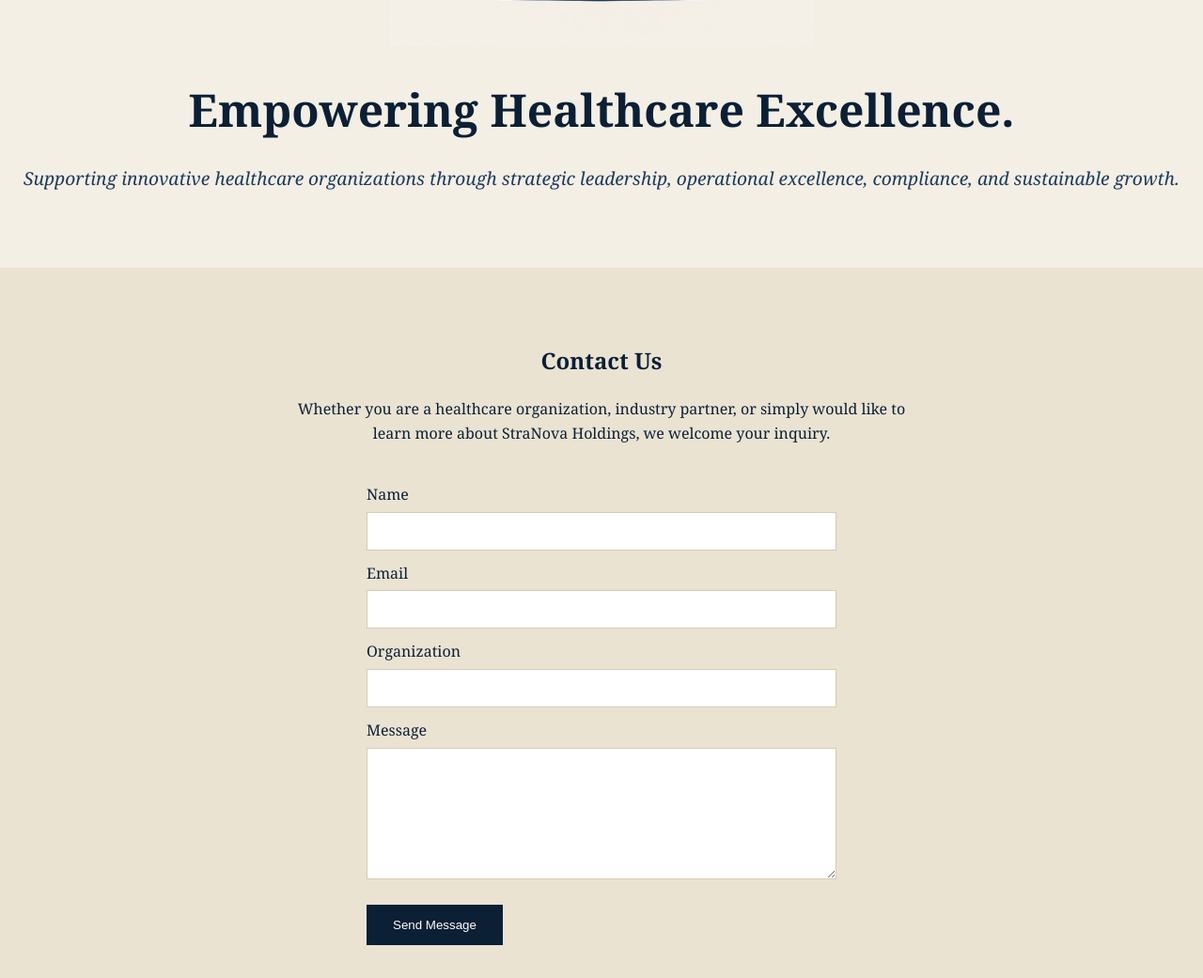
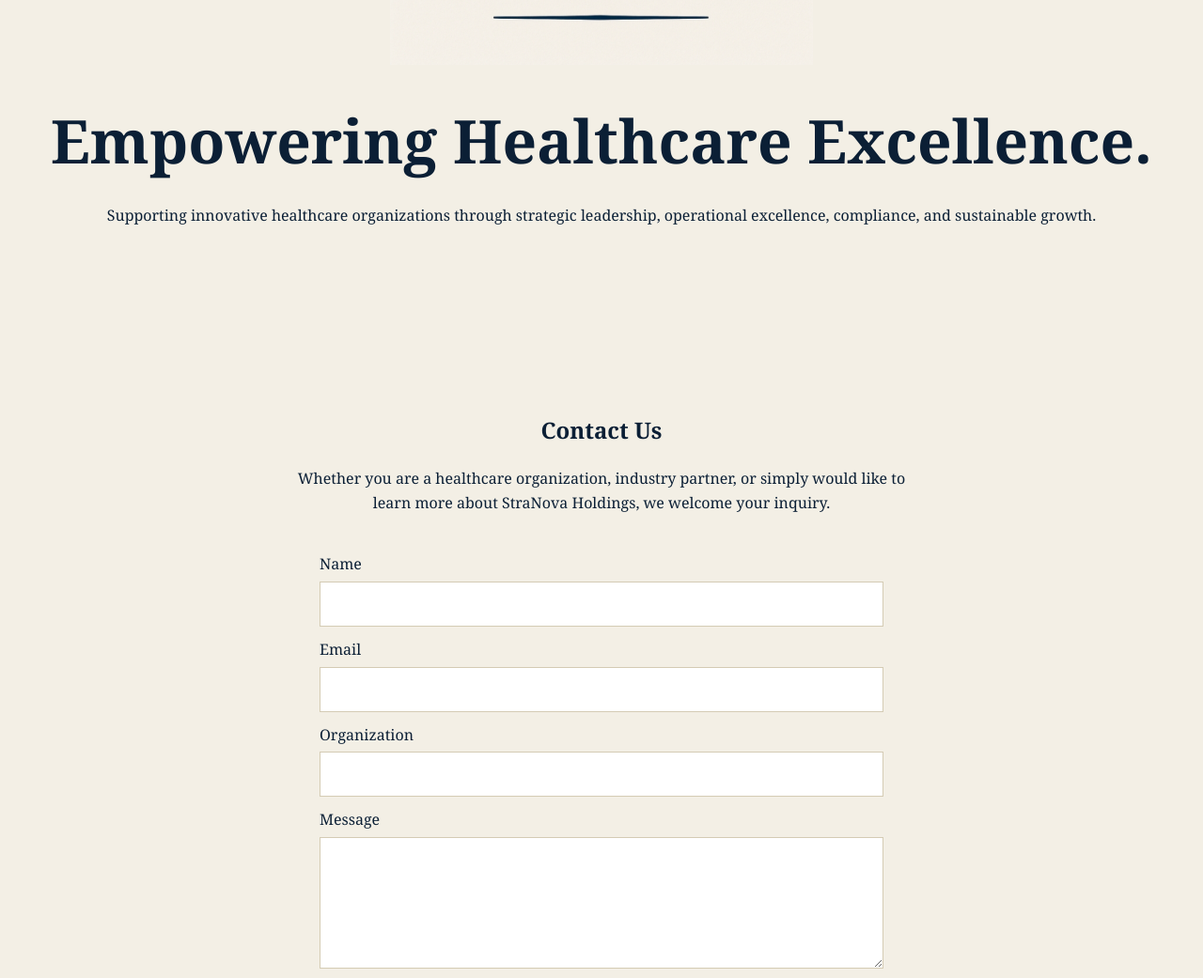
Before and after one commit to pstrafer/StraNova, a plain HTML site: page index.html in a window 1280 px wide. Shown: the part 461-1502 px from the top of the page at 94% size. Drawn offline with Linux system fonts and the light colour scheme.

Commit message:
Update index.html

```diff
--- a/index.html
+++ b/index.html
@@ -34,7 +34,7 @@
 
 .hero{
     text-align:center;
-    padding:60px 20px;
+    padding:80px 20px 100px;
 }
 
 .hero-logo{
@@ -46,9 +46,10 @@
 }
 
 .hero h1{
-    font-size:3rem;
-    margin:0;
+    font-size: 4rem;
+    margin: 0;
 }
+``
 
 .hero p{
     font-size:1.2rem;
@@ -57,8 +58,7 @@
 }
 
 #contact{
-    background:var(--parchment-alt);
-    padding:60px 20px;
+    padding: 60px 20px;
 }
 
 #contact h2{
@@ -72,9 +72,10 @@
 }
 
 form{
-    max-width:500px;
+    max-width:600px;
     margin:0 auto;
 }
+
 
 label{
     display:block;
@@ -84,8 +85,9 @@
 input,
 textarea{
     width:100%;
-    padding:12px;
+    padding:14px;
     border:1px solid var(--hairline);
+    font-size:1rem;
 }
 
 textarea{
```
